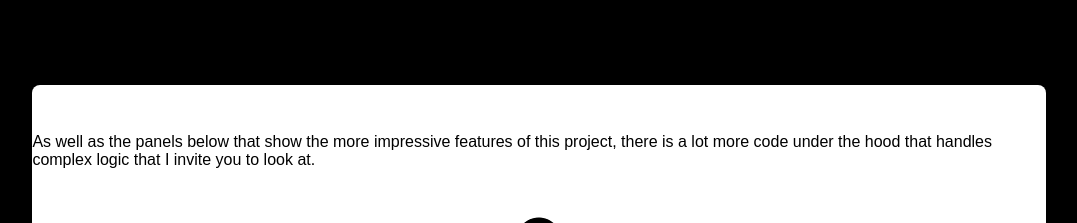
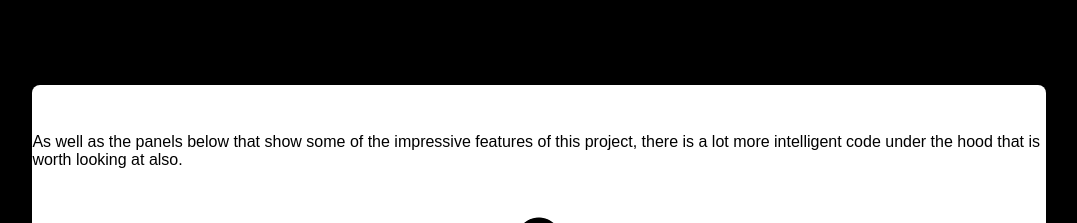
Before and after one commit to Jakes-Git-Hub/Professional-Portfolio, a React (Create React App) app: page /gmail-more in a window 1280 px wide. Shown: the part 940-1163 px from the top of the page, without its empty margins (101-1178 px from the left). Built offline with nearby package versions, Linux system fonts and the light colour scheme.

Commit message:
Added link to gmail gh from svg click & made screen reposition on find out more click

```diff
--- a/public/styles.css
+++ b/public/styles.css
@@ -904,5 +904,5 @@ header ul li:hover {
 #hightlight-desc-svg:hover {
     transform: scale(1.05);
     cursor: pointer;
-    box-shadow: 0 0 13px 2px rgb(255 98 0 / 85%);
+    box-shadow: 0 0 20px 5px rgb(255 98 0 / 85%);
 }
--- a/src/components/GMailMoreComponent.js
+++ b/src/components/GMailMoreComponent.js
@@ -3,7 +3,7 @@ import React from 'react';
 import gmailCode from '../images/gmail-code.png';
 
 export const GMailMoreComponent = ({
-
+    handleGHSVGClick,
 }) => {
 
     return (
@@ -37,8 +37,13 @@ export const GMailMoreComponent = ({
 
             <div class='content-container-padding black-background-highlights'>
                 <div class='highlight-desc-container white-background'>
-                    <p id='hightlight-desc-p'>As well as the panels below that show the more impressive features of this project, there is a lot more code under the hood that handles complex logic that I invite you to look at.</p>
-                    <svg id='hightlight-desc-svg' xmlns="http://www.w3.org/2000/svg" viewBox="0 0 24 24">
+                    <p id='hightlight-desc-p'>As well as the panels below that show some of the impressive features of this project, there is a lot more intelligent code under the hood that is worth looking at also.</p>
+                    <svg
+                        id='hightlight-desc-svg'
+                        xmlns="http://www.w3.org/2000/svg"
+                        viewBox="0 0 24 24"
+                        onClick={handleGHSVGClick}
+                    >
                         <path d="M12 .297c-6.63 0-12 5.373-12 12 0 5.303 3.438 9.8 8.205 11.385.6.113.82-.258.82-.577 0-.285-.01-1.04-.015-2.04-3.338.724-4.042-1.61-4.042-1.61C4.422 18.07 3.633 17.7 3.633 17.7c-1.087-.744.084-.729.084-.729 1.205.084 1.838 1.236 1.838 1.236 1.07 1.835 2.809 1.305 3.495.998.108-.776.417-1.305.76-1.605-2.665-.3-5.466-1.332-5.466-5.93 0-1.31.465-2.38 1.235-3.22-.135-.303-.54-1.523.105-3.176 0 0 1.005-.322 3.3 1.23.96-.267 1.98-.399 3-.405 1.02.006 2.04.138 3 .405 2.28-1.552 3.285-1.23 3.285-1.23.645 1.653.24 2.873.12 3.176.765.84 1.23 1.91 1.23 3.22 0 4.61-2.805 5.625-5.475 5.92.42.36.81 1.096.81 2.22 0 1.606-.015 2.896-.015 3.286 0 .315.21.69.825.57C20.565 22.092 24 17.592 24 12.297c0-6.627-5.373-12-12-12"/>
                     </svg>
                 </div>
--- a/src/containers/FrontPageContainer.js
+++ b/src/containers/FrontPageContainer.js
@@ -131,6 +131,7 @@ export const FrontPageContainer = () => {
     });
 
     const handleGMailFindOutMoreClick = () => {
+        window.scrollTo(0, 0);
         navigate('/gmail-more');
     }
 
--- a/src/containers/GMailMoreContainer.js
+++ b/src/containers/GMailMoreContainer.js
@@ -1,13 +1,19 @@
 import React from "react";
+import { useNavigate } from "react-router-dom";
 import { GMailMoreComponent } from "../components/GMailMoreComponent";
 
 export const GMailMoreContainer = () => {
+    const navigate = useNavigate();
 
+    const handleGHSVGClick = () => {
+        window.open('https://github.com/Jakes-Git-Hub/Gmail-Log-In-And-Create-Account-React', '_blank');
+    }
 
 
     return (
         <>
             <GMailMoreComponent
+                handleGHSVGClick={handleGHSVGClick}
             />
         </>
     );
```
